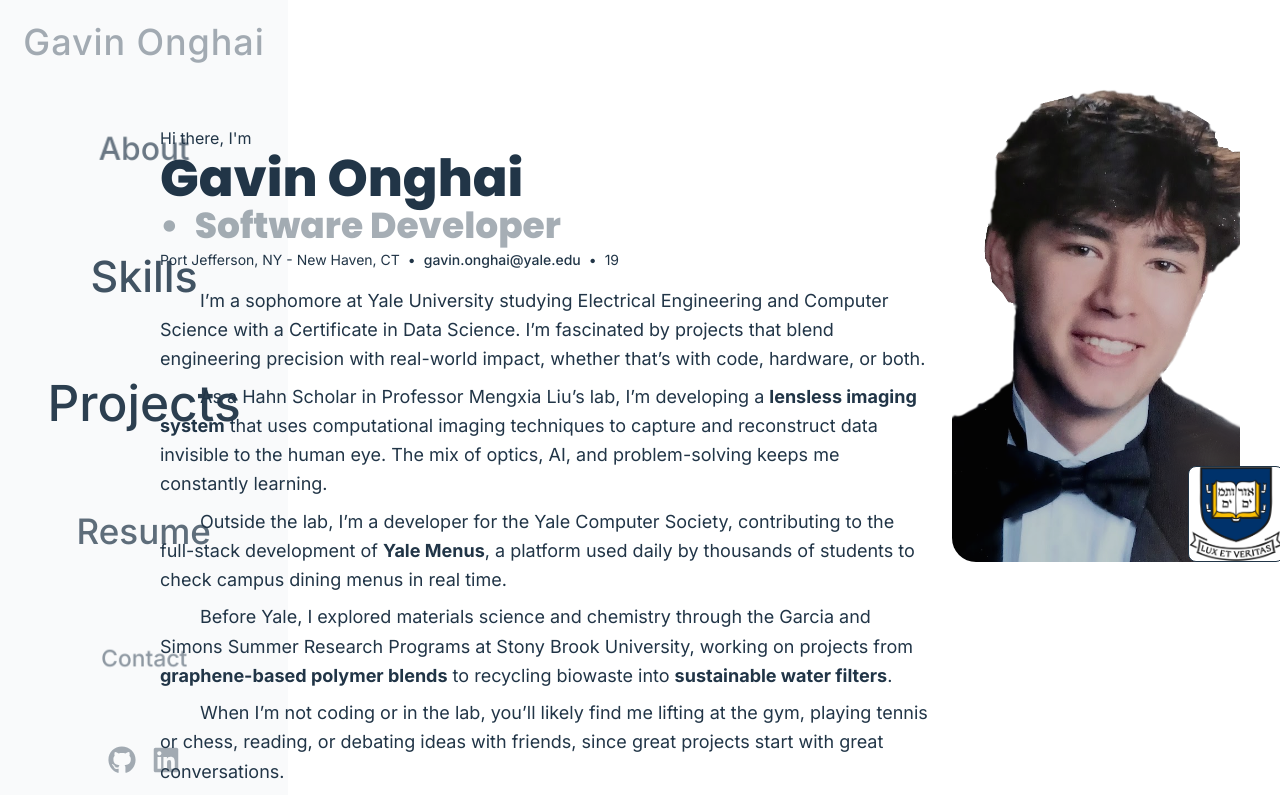
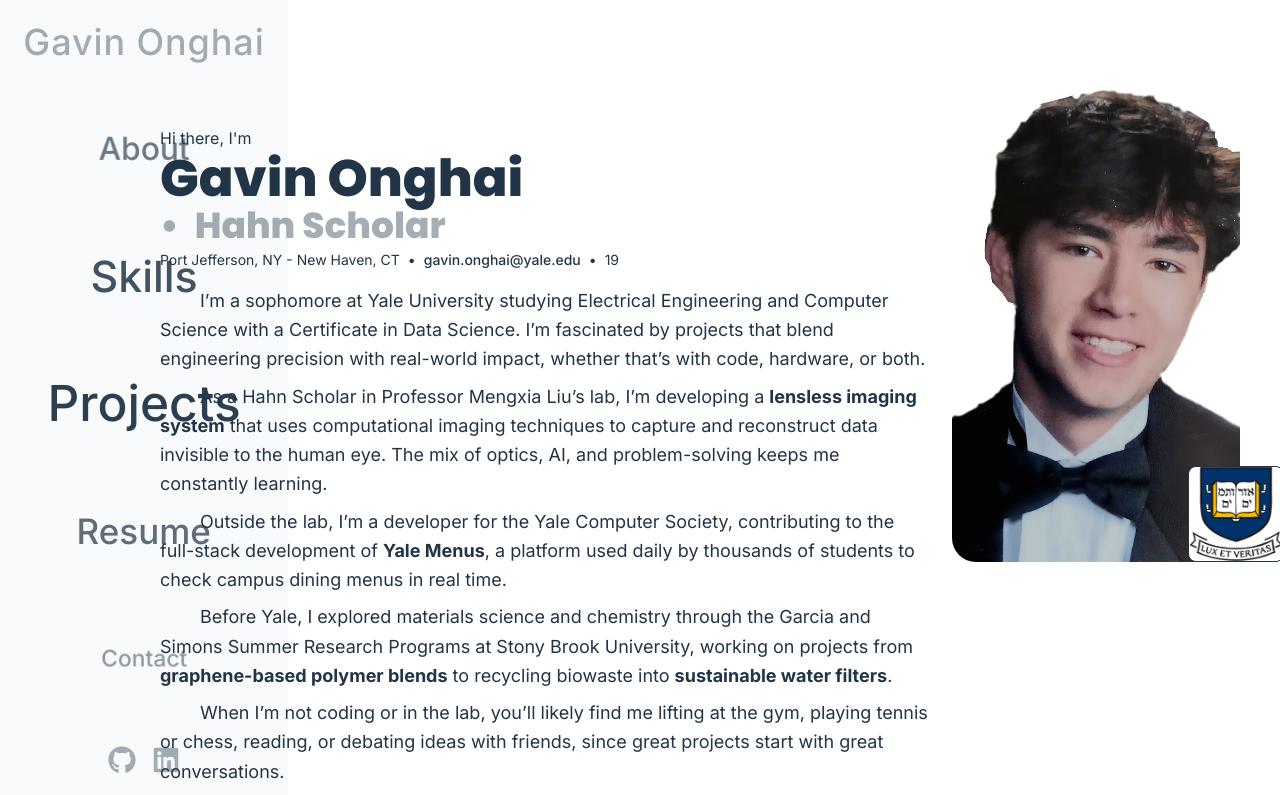
Before and after one commit to onghaig/onghaig.github.io, a React (Vite) app: page / in a window 1280 px wide. Shown: the part 34-829 px from the top of the page. Built offline with nearby package versions, Linux system fonts and the light colour scheme.

Commit message:
Updated resume 8-11-2025. No longer attemping skills coloring, unnecessary.

```diff
--- a/src/components/aboutme.tsx
+++ b/src/components/aboutme.tsx
@@ -3,8 +3,8 @@ import { useEffect, useState } from "react";
 import { AnimatePresence, motion } from "framer-motion";
 
 function CycleText() {
-  const words = ["Software Developer", "EECS Student", "Researcher", "Hahn Scholar"];
-  const [index, setIndex] = useState(0);
+  const words = ["Software Developer", "EECS Student", "Hahn Scholar"];
+  const [index, setIndex] = useState(1);
   const total = words.length;
 
   useEffect(() => {
--- a/src/components/contact.tsx
+++ b/src/components/contact.tsx
@@ -19,7 +19,7 @@ export default function ContactMe() {
       <div>
         <h1 className="w-full font-bold mb-6">My Contact Info</h1>
         <p className="mb-6 w-full">
-          I’m always open to interesting conversations, collaborations, and opportunities. Feel free to reach out!
+          I’m always open to interesting conversations, collaborations, and opportunities. Feel free to send a message!
         </p>
 
         {/* Contact details */}
--- a/src/components/skills.tsx
+++ b/src/components/skills.tsx
@@ -1,7 +1,7 @@
 import {
   SiPython, SiCplusplus, SiJavascript, SiHtml5, SiCss3,
   SiLinux, SiGit, SiNodedotjs, SiReact, SiTailwindcss,
-  SiNumpy, SiPandas, SiScikitlearn,
+  SiNumpy, SiPandas, SiScikitlearn, SiTypescript
 } from "react-icons/si";
 import { FaWindows } from "react-icons/fa";
 import { DiVisualstudio } from "react-icons/di";
@@ -26,6 +26,7 @@ export default function Skills() {
     { icon: SiJavascript, name: "JavaScript" },
     { icon: SiHtml5, name: "HTML5" },
     { icon: SiCss3, name: "CSS3" },
+    { icon: SiTypescript, name: "TypeScript" },
     { icon: Cpu, name: "Verilog" },
   ];
 
```
Also changed, not shown: 1 other file (tests, documents, lock files or other folders).
